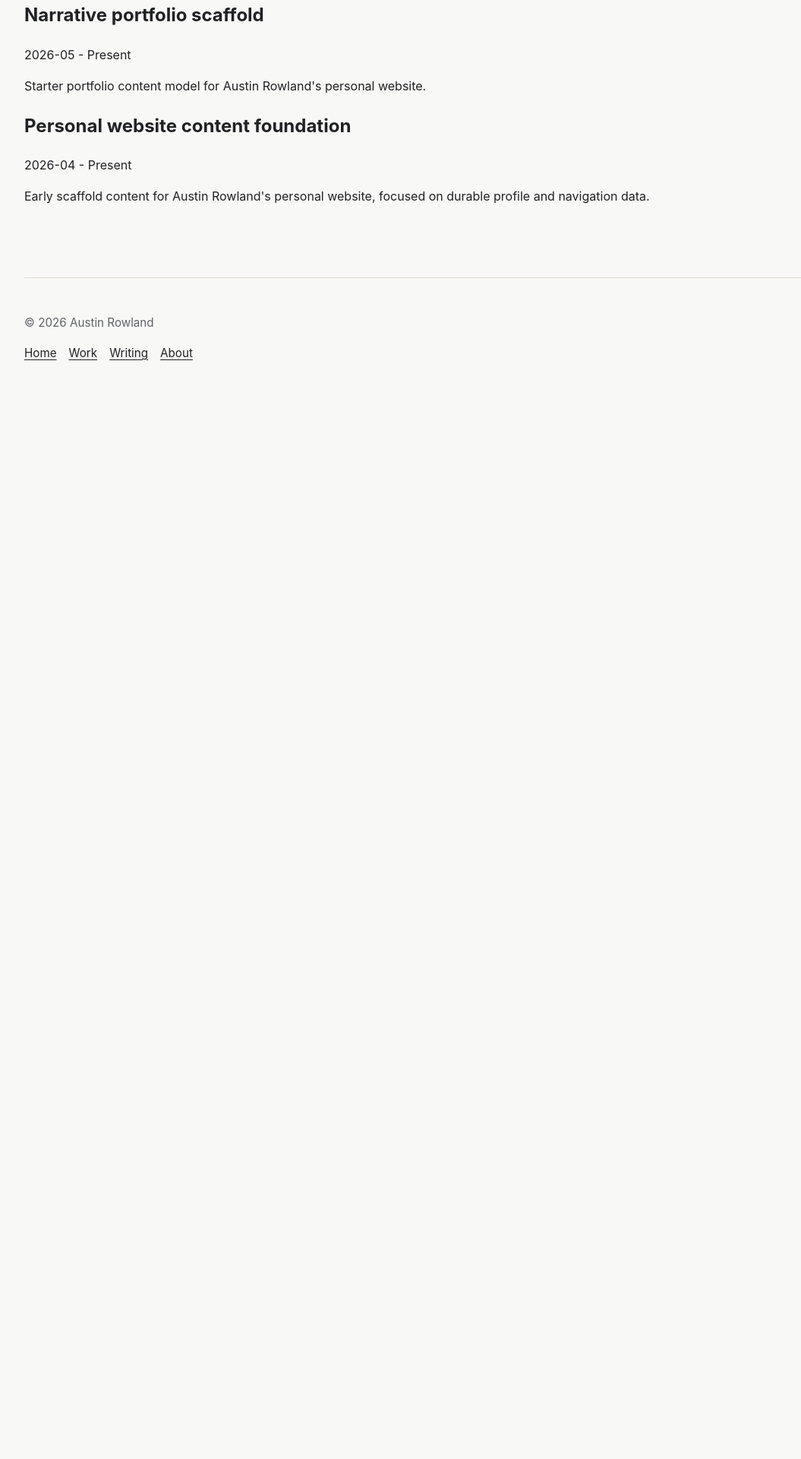
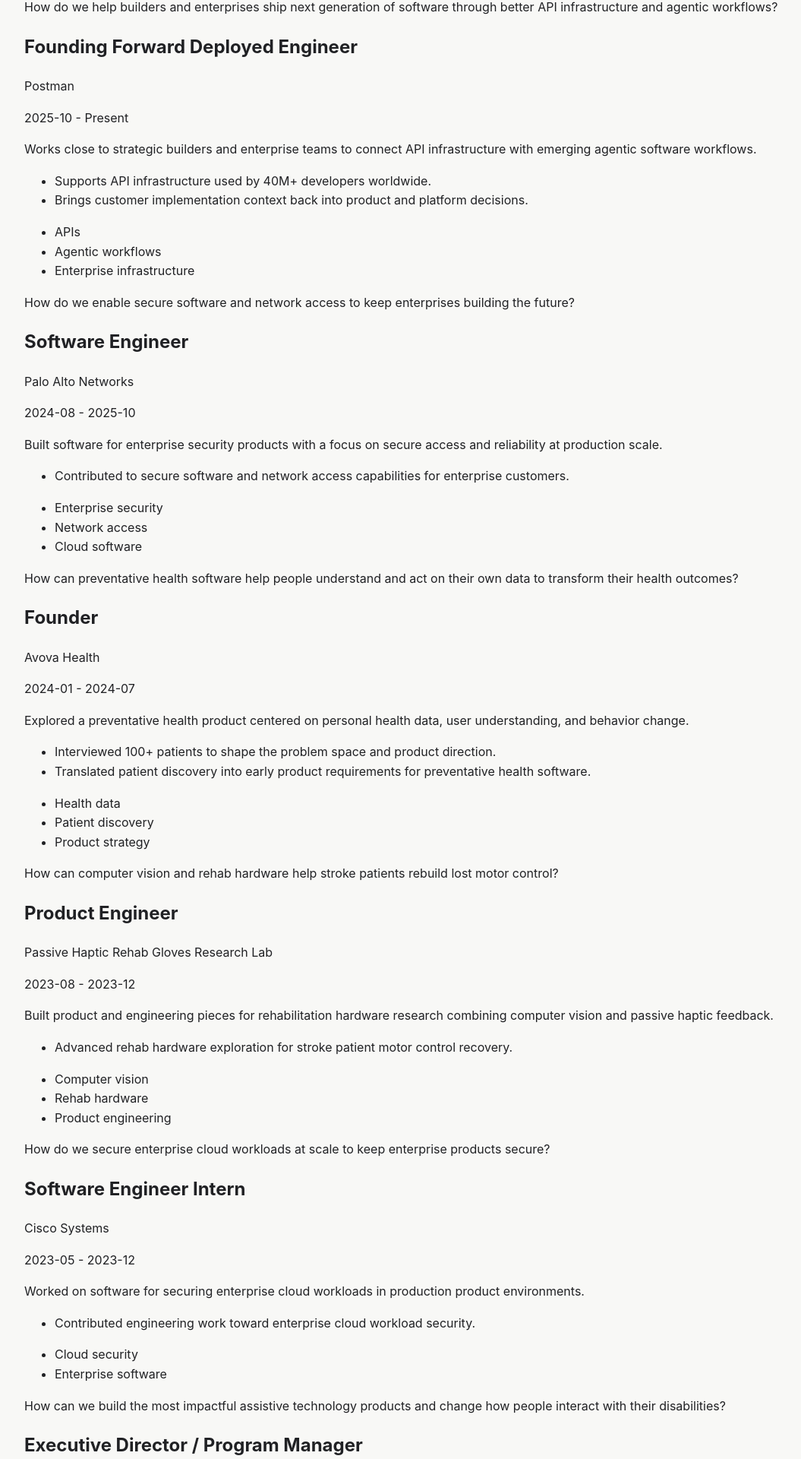
Before and after one commit to austinrowland/austinrowland.com, a Next.js app: page /work in a window 1280 px wide. Shown: the part 416-2336 px from the top of the page at 76% size, without its empty margins (32-1087 px from the left). Before the commit the page ends 925 px from the top, so only its background shows below. Built offline with nearby package versions, Linux system fonts and the light colour scheme.

Commit message:
Add content-first work timeline

```diff
--- a/src/components/WorkCard.tsx
+++ b/src/components/WorkCard.tsx
@@ -1,43 +1,36 @@
 import type { WorkEntry } from "@/content/work";
 
-type WorkCardEntry = WorkEntry & {
-  context?: string;
-  organization?: string;
-  outcomes?: string[];
-  url?: string;
-};
-
 type WorkCardProps = {
-  entry: WorkCardEntry;
+  entry: WorkEntry;
 };
 
 function formatDateRange(entry: WorkEntry): string {
-  return entry.endDate ? `${entry.startDate} - ${entry.endDate}` : `${entry.startDate} - Present`;
+  return entry.endDate
+    ? `${entry.startDate} - ${entry.endDate}`
+    : `${entry.startDate} - Present`;
 }
 
 export function WorkCard({ entry }: WorkCardProps) {
-  const context = entry.organization ?? entry.context;
-
   return (
     <article className="work-card">
       <header>
-        <h2>
-          {entry.url ? (
-            <a href={entry.url} rel="noreferrer" target="_blank">
-              {entry.title}
-            </a>
-          ) : (
-            entry.title
-          )}
-        </h2>
+        <p>{entry.question}</p>
+        <h2>{entry.title}</h2>
+        <p>{entry.organization}</p>
         <p>{formatDateRange(entry)}</p>
-        {context ? <p>{context}</p> : null}
       </header>
       <p>{entry.summary}</p>
-      {entry.outcomes && entry.outcomes.length > 0 ? (
+      {entry.impact.length > 0 ? (
         <ul>
-          {entry.outcomes.map((outcome) => (
-            <li key={outcome}>{outcome}</li>
+          {entry.impact.map((impact) => (
+            <li key={impact}>{impact}</li>
+          ))}
+        </ul>
+      ) : null}
+      {entry.technologies.length > 0 ? (
+        <ul>
+          {entry.technologies.map((technology) => (
+            <li key={technology}>{technology}</li>
           ))}
         </ul>
       ) : null}
--- a/src/content/work.ts
+++ b/src/content/work.ts
@@ -2,34 +2,127 @@
 
 export type WorkEntry = {
   title: string;
+  organization: string;
   kind: WorkKind;
   startDate: string;
   endDate?: string;
+  question: string;
   summary: string;
+  impact: string[];
+  technologies: string[];
   featured: boolean;
 };
 
 export const workEntries: WorkEntry[] = [
   {
-    title: "Personal website content foundation",
-    kind: "milestone",
-    startDate: "2026-04",
+    title: "Founding Forward Deployed Engineer",
+    organization: "Postman",
+    kind: "role",
+    startDate: "2025-10",
+    question:
+      "How do we help builders and enterprises ship next generation of software through better API infrastructure and agentic workflows?",
     summary:
-      "Early scaffold content for Austin Rowland's personal website, focused on durable profile and navigation data.",
+      "Works close to strategic builders and enterprise teams to connect API infrastructure with emerging agentic software workflows.",
+    impact: [
+      "Supports API infrastructure used by 40M+ developers worldwide.",
+      "Brings customer implementation context back into product and platform decisions.",
+    ],
+    technologies: ["APIs", "Agentic workflows", "Enterprise infrastructure"],
+    featured: true,
+  },
+  {
+    title: "Software Engineer",
+    organization: "Palo Alto Networks",
+    kind: "role",
+    startDate: "2024-08",
+    endDate: "2025-10",
+    question:
+      "How do we enable secure software and network access to keep enterprises building the future?",
+    summary:
+      "Built software for enterprise security products with a focus on secure access and reliability at production scale.",
+    impact: [
+      "Contributed to secure software and network access capabilities for enterprise customers.",
+    ],
+    technologies: ["Enterprise security", "Network access", "Cloud software"],
+    featured: true,
+  },
+  {
+    title: "Founder",
+    organization: "Avova Health",
+    kind: "venture",
+    startDate: "2024-01",
+    endDate: "2024-07",
+    question:
+      "How can preventative health software help people understand and act on their own data to transform their health outcomes?",
+    summary:
+      "Explored a preventative health product centered on personal health data, user understanding, and behavior change.",
+    impact: [
+      "Interviewed 100+ patients to shape the problem space and product direction.",
+      "Translated patient discovery into early product requirements for preventative health software.",
+    ],
+    technologies: ["Health data", "Patient discovery", "Product strategy"],
+    featured: true,
+  },
+  {
+    title: "Executive Director / Program Manager",
+    organization: "Tikkun Olam Makers",
+    kind: "project",
+    startDate: "2022-08",
+    endDate: "2024-05",
+    question:
+      "How can we build the most impactful assistive technology products and change how people interact with their disabilities?",
+    summary:
+      "Led assistive technology programs connecting people with disabilities, makers, and product teams around practical accessibility needs.",
+    impact: [
+      "Managed programs focused on building assistive technology products around direct user needs.",
+    ],
+    technologies: [
+      "Assistive technology",
+      "Program management",
+      "Product discovery",
+    ],
+    featured: true,
+  },
+  {
+    title: "Software Engineer Intern",
+    organization: "Cisco Systems",
+    kind: "role",
+    startDate: "2023-05",
+    endDate: "2023-12",
+    question:
+      "How do we secure enterprise cloud workloads at scale to keep enterprise products secure?",
+    summary:
+      "Worked on software for securing enterprise cloud workloads in production product environments.",
+    impact: [
+      "Contributed engineering work toward enterprise cloud workload security.",
+    ],
+    technologies: ["Cloud security", "Enterprise software"],
     featured: false,
   },
   {
-    title: "Narrative portfolio scaffold",
+    title: "Product Engineer",
+    organization: "Passive Haptic Rehab Gloves Research Lab",
     kind: "project",
-    startDate: "2026-05",
+    startDate: "2023-08",
+    endDate: "2023-12",
+    question:
+      "How can computer vision and rehab hardware help stroke patients rebuild lost motor control?",
     summary:
-      "Starter portfolio content model for Austin Rowland's personal website.",
-    featured: true,
+      "Built product and engineering pieces for rehabilitation hardware research combining computer vision and passive haptic feedback.",
+    impact: [
+      "Advanced rehab hardware exploration for stroke patient motor control recovery.",
+    ],
+    technologies: ["Computer vision", "Rehab hardware", "Product engineering"],
+    featured: false,
   },
 ];
 
 export function getSortedWorkEntries(): WorkEntry[] {
-  return [...workEntries].sort((a, b) => b.startDate.localeCompare(a.startDate));
+  return [...workEntries].sort(
+    (a, b) =>
+      new Date(`${b.startDate}-01`).getTime() -
+      new Date(`${a.startDate}-01`).getTime(),
+  );
 }
 
 export function getFeaturedWork(): WorkEntry[] {
```
Also changed, not shown: 1 other file (tests, documents, lock files or other folders).
